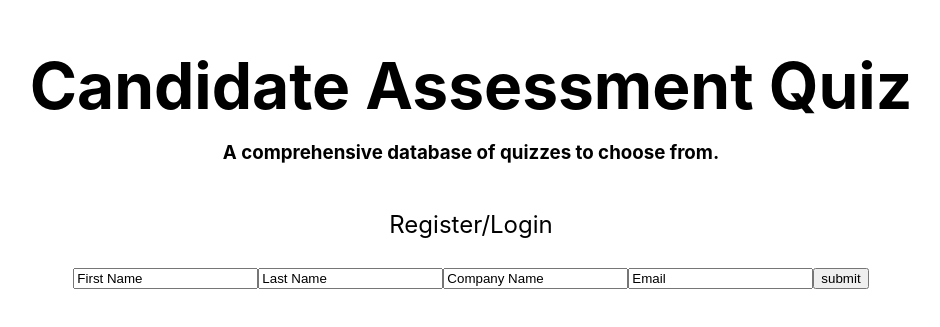
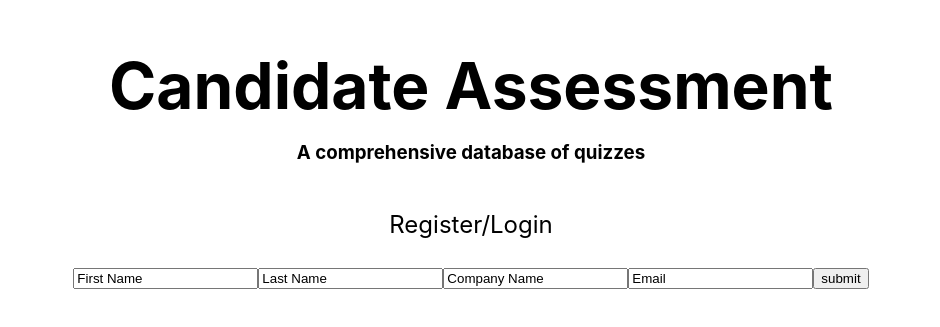
Before and after one commit to alecbar/software-programming-quiz, a Next.js app in the folder next-app/: page /signup in a window 1280 px wide. Shown: the part 231-558 px from the top of the page, without its empty margins (169-1109 px from the left). Built offline with nearby package versions, Linux system fonts and the light colour scheme.

Commit message:
new welcome

```diff
--- a/next-app/pages/signup.js
+++ b/next-app/pages/signup.js
@@ -6,10 +6,10 @@ import styles from '../styles/Signup.module.css'
 import axios from 'axios'
 
 export default function Home() {
-    const [firstName, setFirstName] = useState('First Name')
-    const [lastName, setLastName] = React.useState('Last Name')
-    const [email, setEmail] = React.useState('Email')
-    const [company, setCompany] = React.useState('Company Name')
+    const [firstName, setFirstName] = useState('First Name');
+    const [lastName, setLastName] = React.useState('Last Name');
+    const [email, setEmail] = React.useState('Email');
+    const [company, setCompany] = React.useState('Company Name');
     const sendDataToApi = async () => {
        let response = await axios.post('/api/create-user', {firstName, lastName, email, company})
     }
@@ -29,10 +29,10 @@ sendDataToApi()
 
       <main className={styles.main}>
         <h1 className={styles.title}>
-          Candidate Assessment Quiz
+          Candidate Assessment
         </h1>
         <h3>
-          A comprehensive database of quizzes to choose from.
+          A comprehensive database of quizzes
         </h3>
 
         <p className={styles.description}>
```
